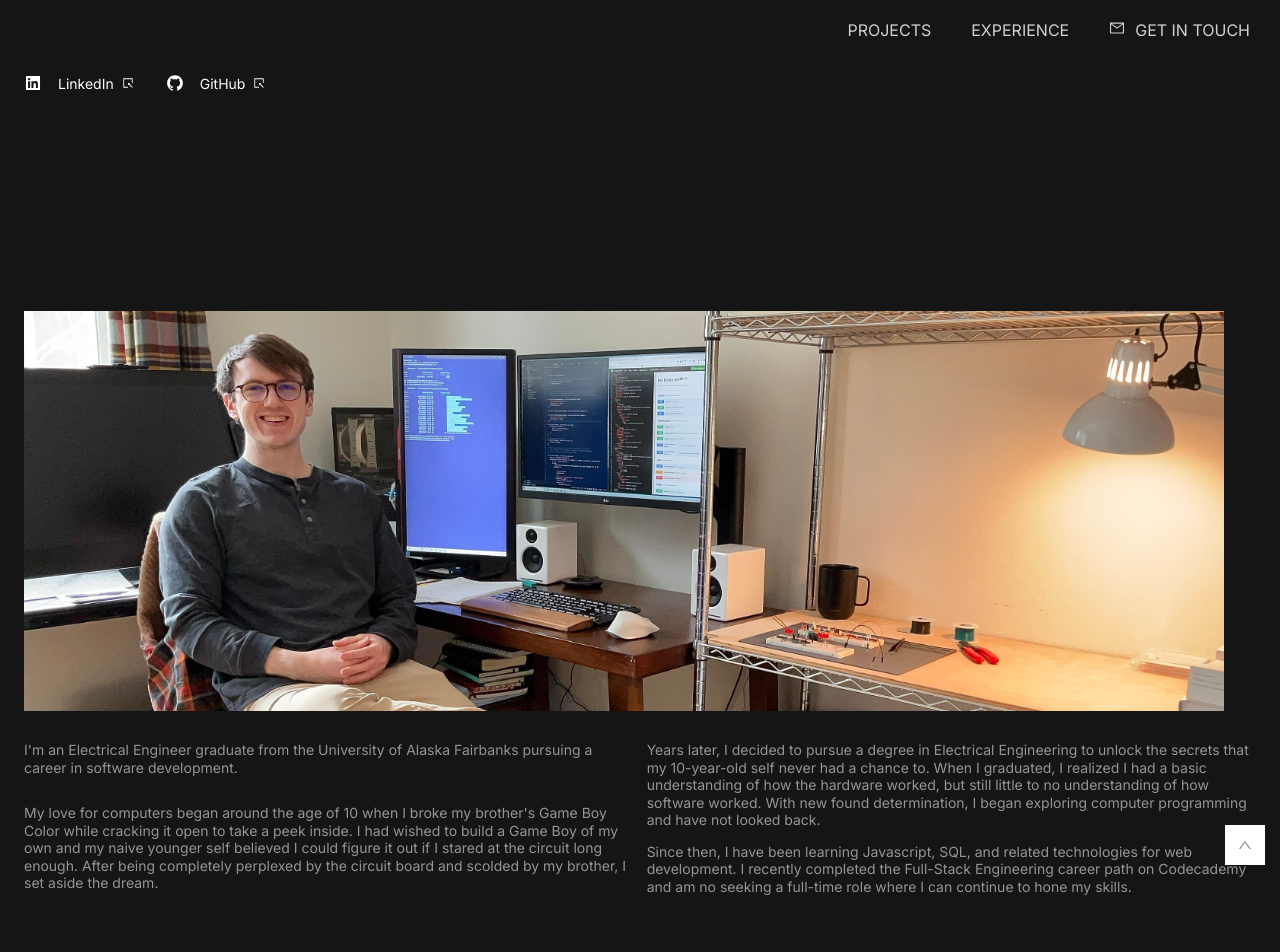
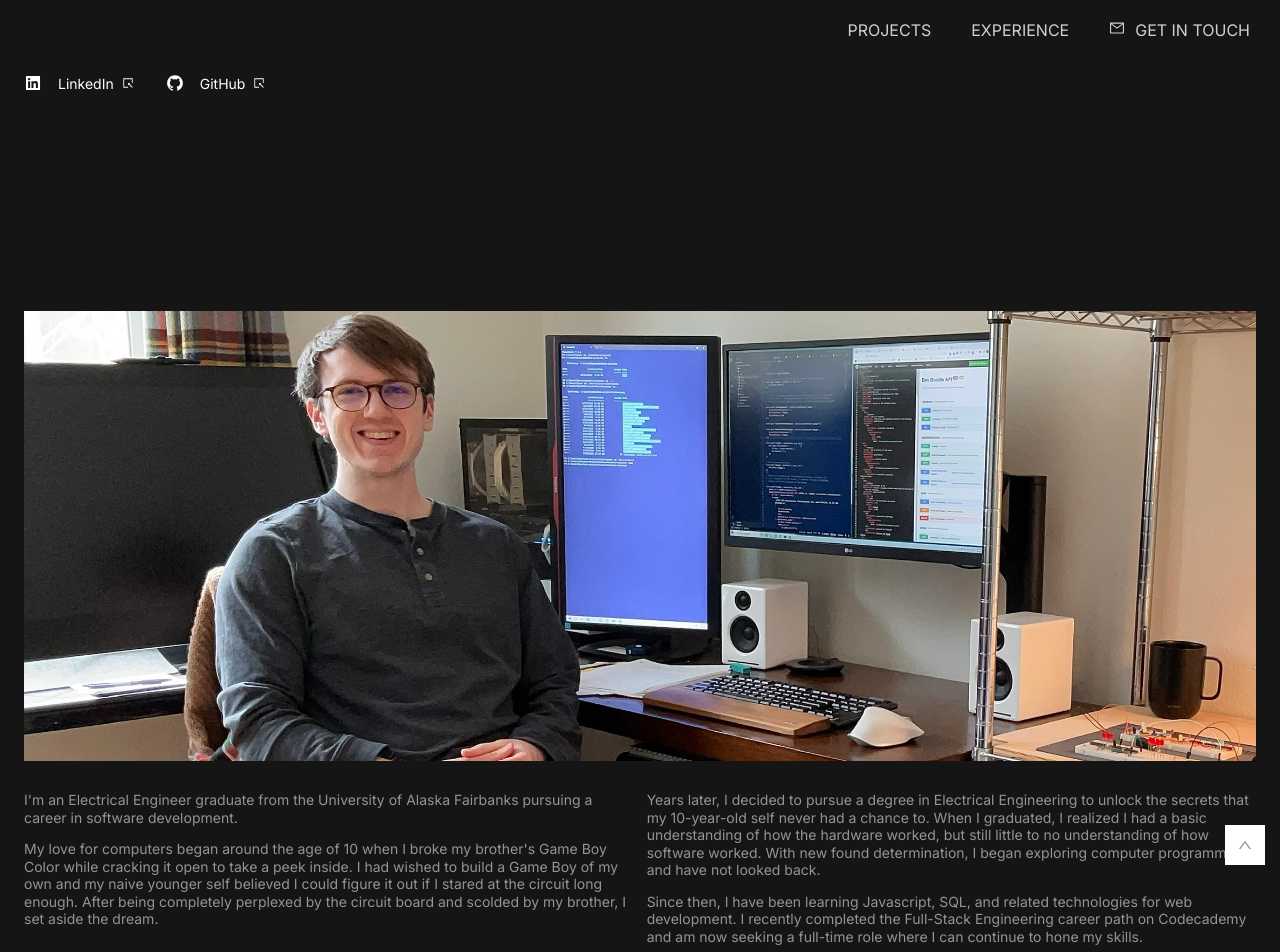
Before and after one commit to rbonk907/portfolio-website, a Next.js app: page / in a window 1280 px wide. Shown: the top 952 px of the page. Built offline with nearby package versions, Linux system fonts and the light colour scheme.

Commit message:
update image banner size

```diff
--- a/components/hero-banner.js
+++ b/components/hero-banner.js
@@ -67,7 +67,7 @@ const HeroBanner = ({lexend}) => {
                             Years later, I decided to pursue a degree in Electrical Engineering to unlock the secrets that my 10-year-old self never had a chance to. When I graduated, I realized I had a basic understanding of how the hardware worked, but still little to no understanding of how software worked. With new found determination, I began exploring computer programming and have not looked back.
                         </p>
                         <p>
-                            Since then, I have been learning Javascript, SQL, and related technologies for web development. I recently completed the Full-Stack Engineering career path on Codecademy and am no seeking a full-time role where I can continue to hone my skills.
+                            Since then, I have been learning Javascript, SQL, and related technologies for web development. I recently completed the Full-Stack Engineering career path on Codecademy and am now seeking a full-time role where I can continue to hone my skills.
                         </p>
                     </div>
                 </div>
--- a/styles/HeroBanner.module.css
+++ b/styles/HeroBanner.module.css
@@ -74,9 +74,9 @@
     /* max-width: 500px; */
 }
 
-.col1 p:first-of-type {
+/* .col1 p:first-of-type {
     margin-bottom: 2em;
-}
+} */
 
 .col1 {
     margin-right: 15px;
@@ -137,17 +137,17 @@
 }
 
 .bannerImageContainer img {
-    width: 100%;
+    width: 1700px;
     height: auto;
     display: block;
     position: absolute;
-    bottom: -150px;
+    bottom: -300px;
 }
 
 .bannerImageContainer {
     position: relative;
-    width: clamp(500px, 1200px, 1300px);
-    height: 400px;
+    width: clamp(500px, 1700px, 1700px);
+    height: 450px;
     overflow: hidden;
 }
 
@@ -166,6 +166,10 @@
 
     .infoBlurb {
         flex-wrap: wrap;
+    }
+
+    .bannerImageContainer img {
+        left: -250px;
     }
 }
 
```
